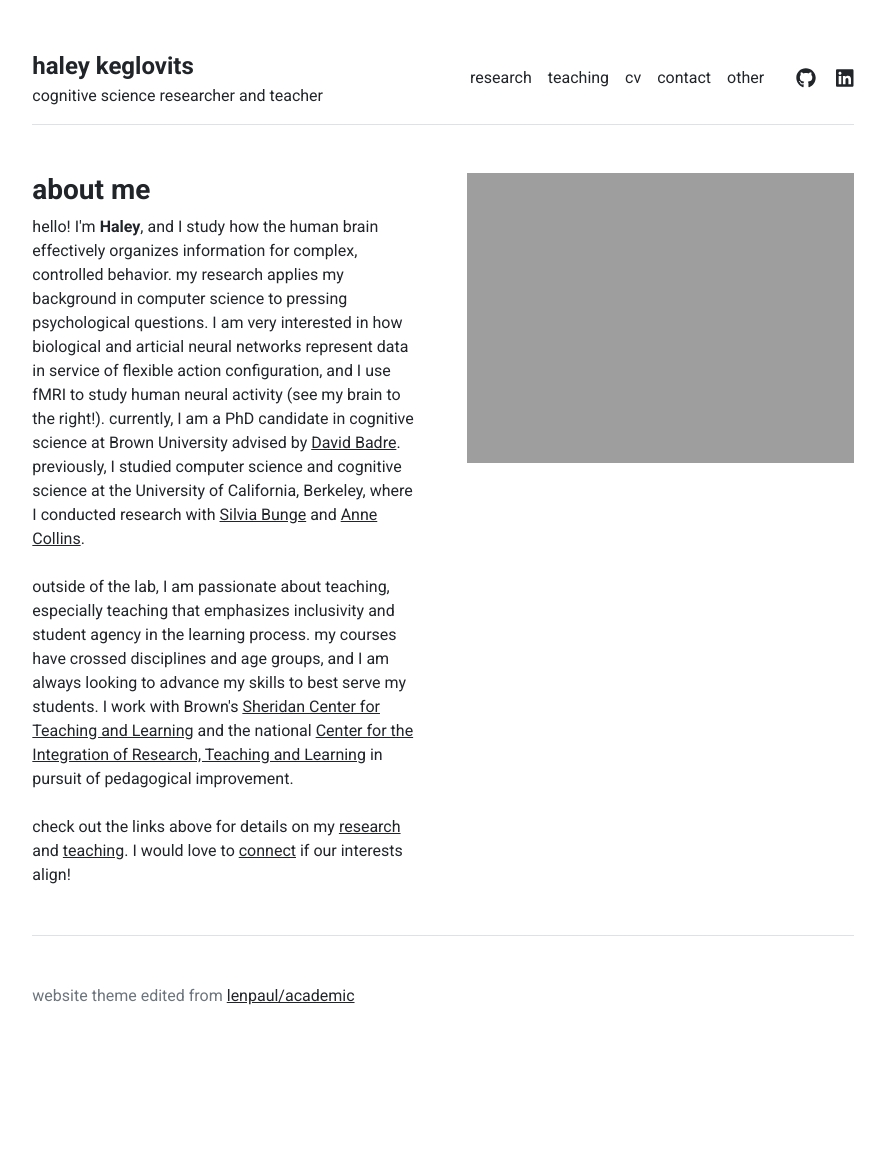
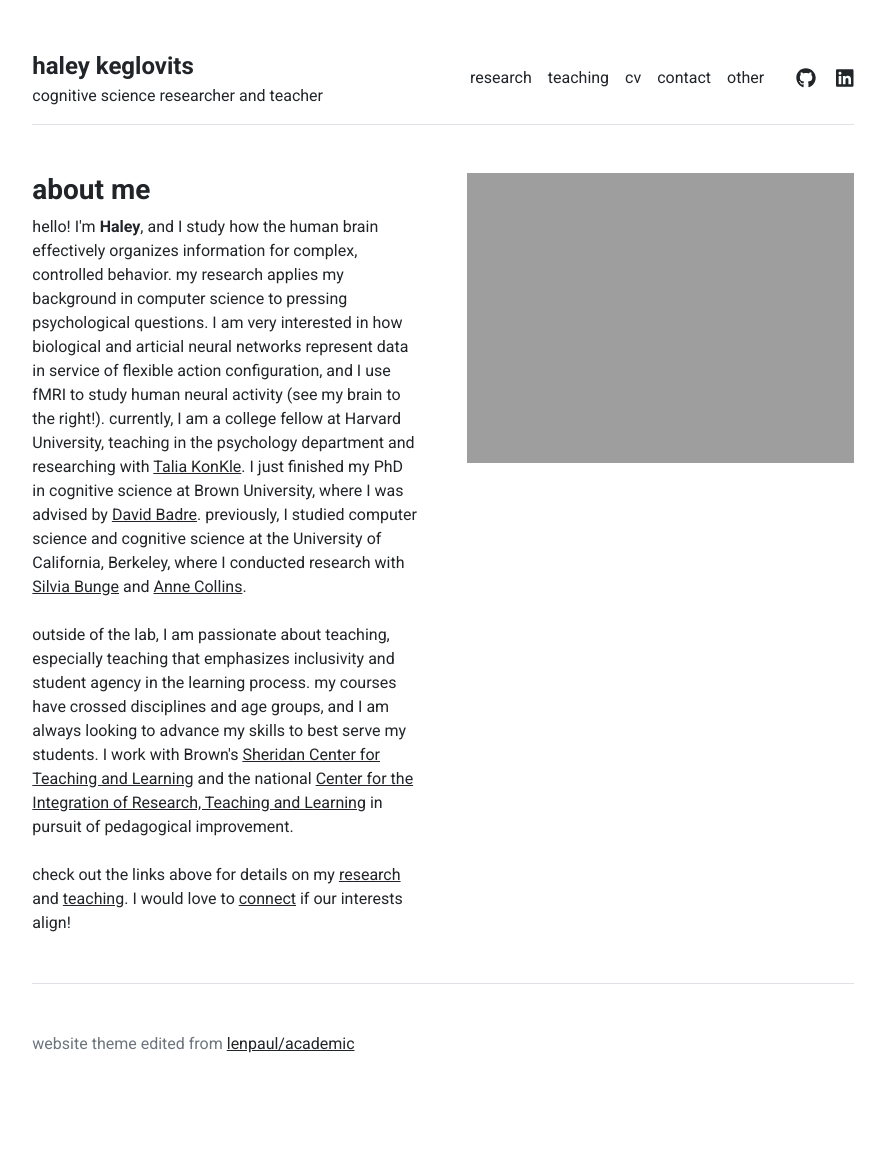
Before and after one commit to haleyk/haleyk.github.io, a Jekyll site: the page built from index.md, in a window 1280 px wide. Shown: the whole page, without its empty margins (197-1082 px from the left). Built offline with Jekyll 4.4.1, drawn with Linux system fonts in a browser that asks for light colours; before the commit the page ends 1120 px from its top, so only the background shows below that.

Commit message:
Update home.html

```diff
--- a/_layouts/home.html
+++ b/_layouts/home.html
@@ -14,7 +14,9 @@ layout: default
     my research applies my background in computer science to pressing psychological questions.
     I am very interested in how biological and articial neural networks represent data in service of flexible action configuration,
     and I use fMRI to study human neural activity (see my brain to the right!).
-    currently, I am a PhD candidate in cognitive science at Brown University advised by <a href=https://sites.brown.edu/badrelab>David Badre</a>.
+    currently, I am a college fellow at Harvard University, teaching in the psychology department
+    and researching with <a href=https://konklab.fas.harvard.edu/>Talia KonKle</a>.
+    I just finished my PhD in cognitive science at Brown University, where I was advised by <a href=https://sites.brown.edu/badrelab>David Badre</a>.
     previously, I studied computer science and cognitive science at the University of California, Berkeley, where I conducted research with
     <a href=https://bungelab.berkeley.edu>Silvia Bunge</a> and
     <a href=https://www.ocf.berkeley.edu/~acollins>Anne Collins</a>.
```
